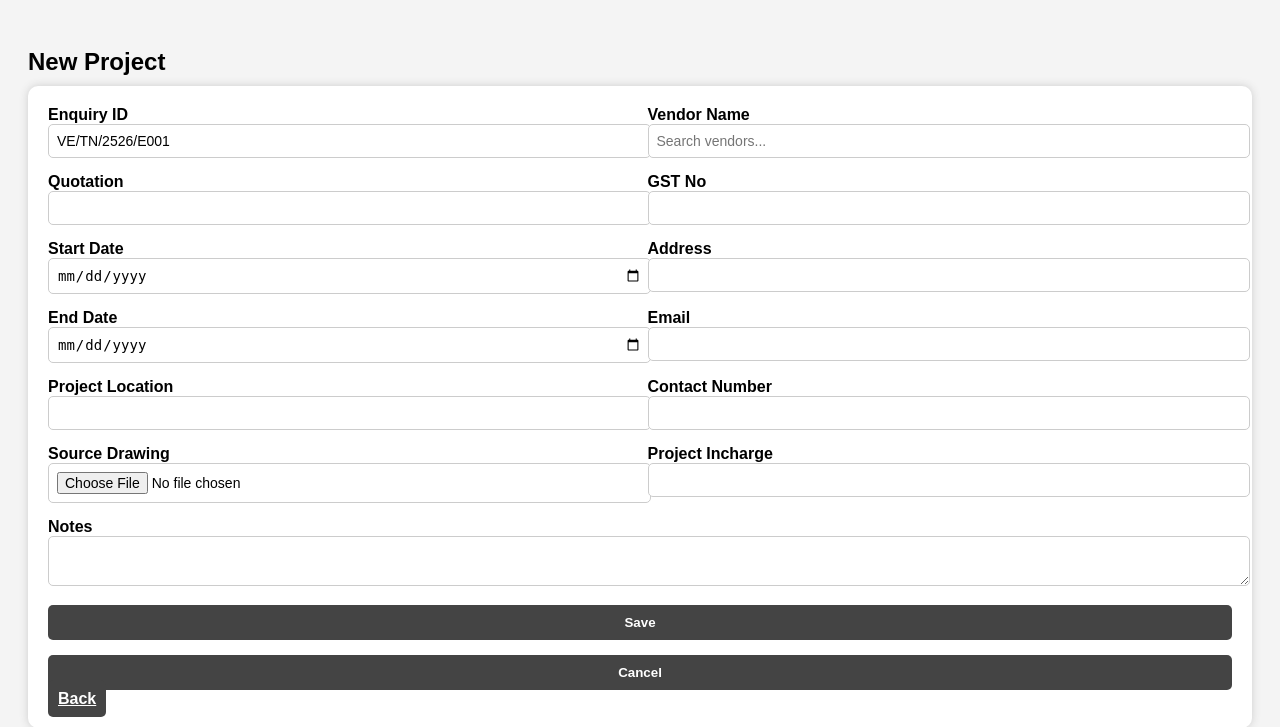
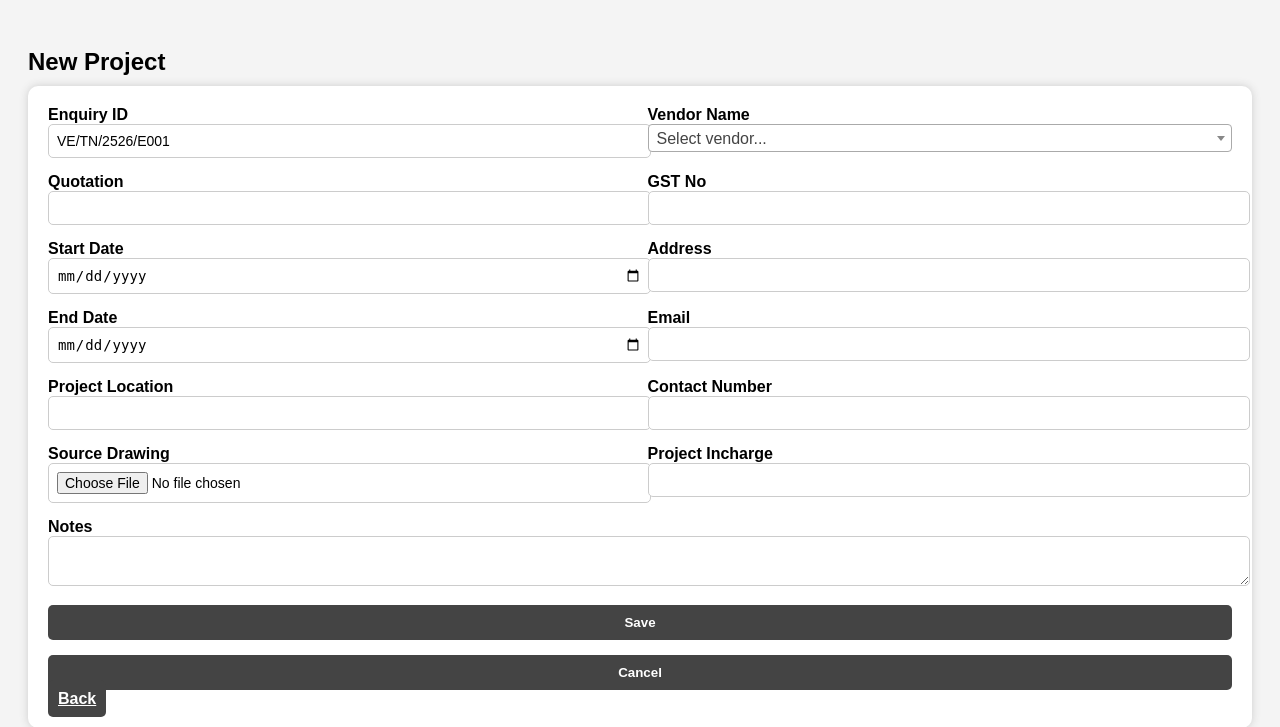
Before and after one commit to dudetech-web/Vanes-project-, a Flask app: page /new_project in a window 1280 px wide. Shown: the top 727 px of the page. Run offline with Flask 3, Linux system fonts and the light colour scheme; the visitor is signed in with stand-in values (Sample User, id 1); some libraries are stand-ins or nearby versions.

Commit message:
Update new_project.html

```diff
--- a/templates/new_project.html
+++ b/templates/new_project.html
@@ -83,21 +83,8 @@
         }
     </style>
 
-    <script>
-        function autofillVendor() {
-            const selected = document.getElementById('vendor_name').value;
-            fetch('/get_vendor_info', {
-                method: 'POST',
-                headers: { 'Content-Type': 'application/x-www-form-urlencoded' },
-                body: 'vendor_name=' + encodeURIComponent(selected)
-            })
-            .then(response => response.json())
-            .then(data => {
-                document.getElementById('gst').value = data.gst || '';
-                document.getElementById('address').value = data.address || '';
-            });
-        }
-    </script>
+    <!-- Select2 CSS -->
+    <link href="https://cdn.jsdelivr.net/npm/select2@4.1.0-rc.0/dist/css/select2.min.css" rel="stylesheet" />
 </head>
 <body>
 
@@ -111,12 +98,12 @@
 
             <div>
                 <label>Vendor Name</label>
-                <input list="vendor_list" name="vendor_name" id="vendor_name" onchange="autofillVendor()" placeholder="Search vendors...">
-                <datalist id="vendor_list">
+                <select name="vendor_name" id="vendor_name" class="select2" onchange="autofillVendor()">
+                    <option value="">Select vendor...</option>
                     {% for v in vendors %}
-                        <option value="{{ v.vendor_name }}">
+                        <option value="{{ v.vendor_name }}">{{ v.vendor_name }}</option>
                     {% endfor %}
-                </datalist>
+                </select>
             </div>
 
             <div>
@@ -215,5 +202,28 @@
         <p>Approved By: MD ({{ now.strftime('%Y-%m-%d %H:%M') }})</p>
     </div>
 
+    <!-- Scripts -->
+    <script src="https://code.jquery.com/jquery-3.6.0.min.js"></script>
+    <script src="https://cdn.jsdelivr.net/npm/select2@4.1.0-rc.0/dist/js/select2.min.js"></script>
+    <script>
+        $(document).ready(function() {
+            $('.select2').select2();
+        });
+
+        function autofillVendor() {
+            const selected = document.getElementById('vendor_name').value;
+            fetch('/get_vendor_info', {
+                method: 'POST',
+                headers: { 'Content-Type': 'application/x-www-form-urlencoded' },
+                body: 'vendor_name=' + encodeURIComponent(selected)
+            })
+            .then(response => response.json())
+            .then(data => {
+                document.getElementById('gst').value = data.gst || '';
+                document.getElementById('address').value = data.address || '';
+            });
+        }
+    </script>
+
 </body>
 </html>
```
